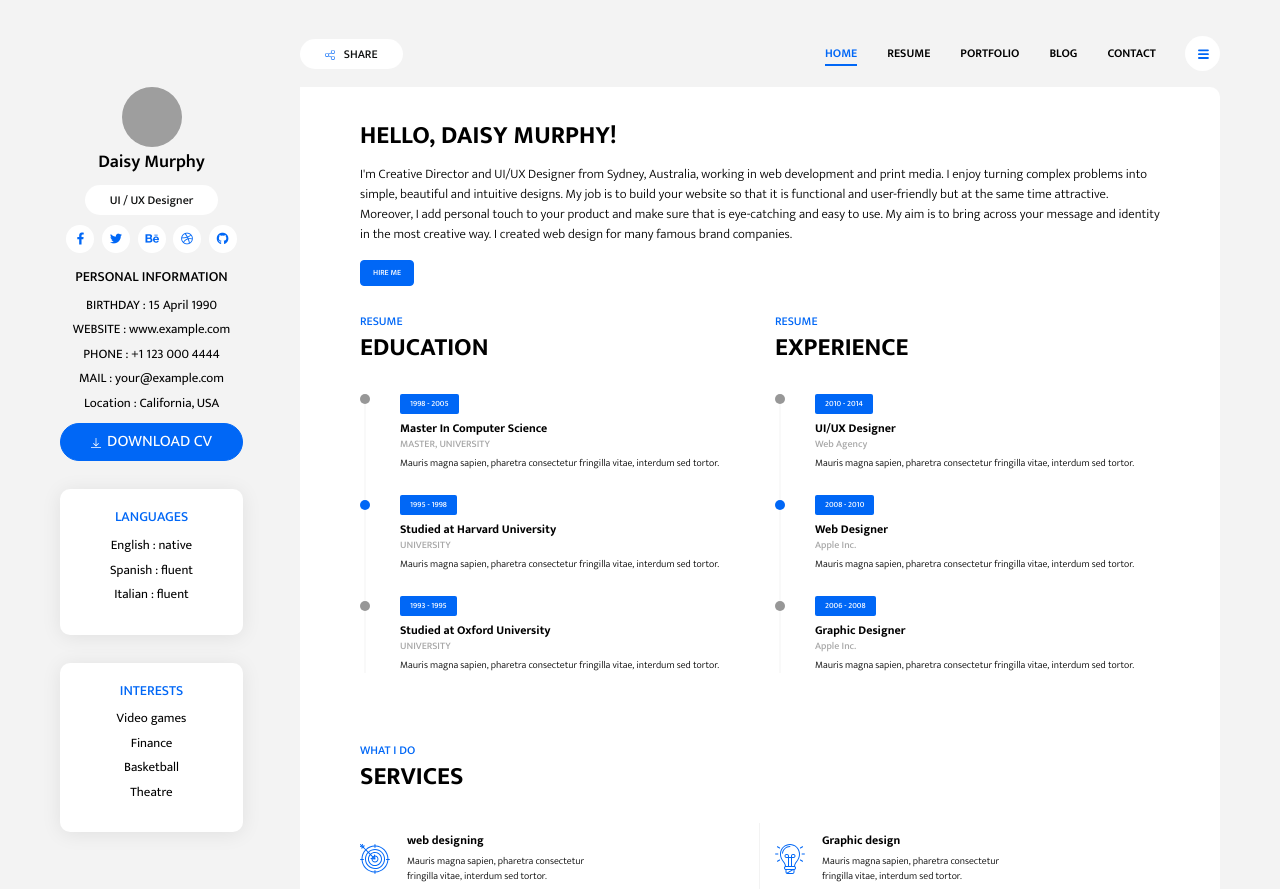
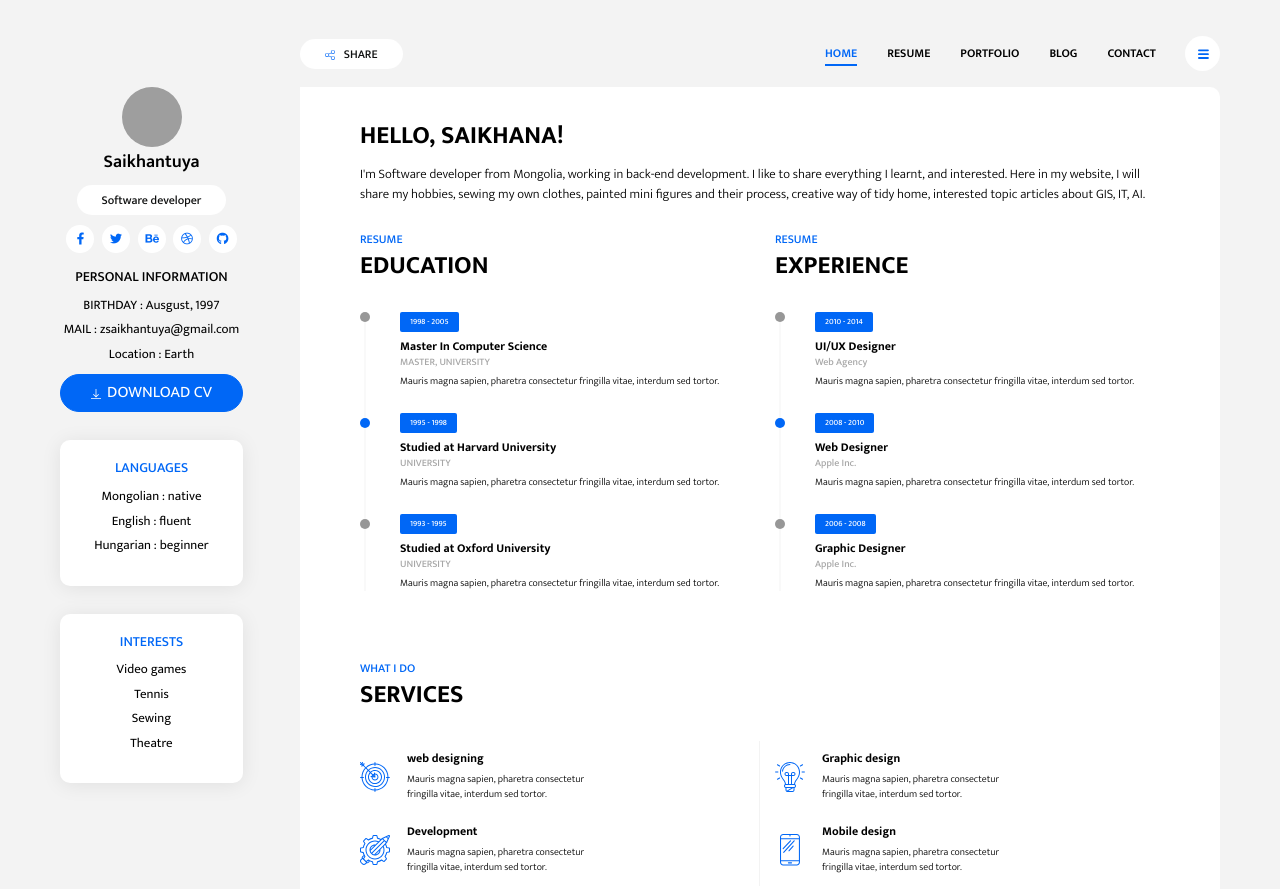
Before and after one commit to Saikhana/Saikhana.github.io, a website: page index.html in a window 1280 px wide. Shown: the top 889 px of the page. Drawn offline with Linux system fonts and the light colour scheme; grey boxes are pictures that could not be loaded.

Commit message:
Edited general info

```diff
--- a/index.html
+++ b/index.html
@@ -30,9 +30,9 @@
             <div class="profile-img-wrapper">
                 <img src="assets/images/Profile.png" alt="profile">
             </div>
-            <h1 class="profile-name">Daisy Murphy</h1>
+            <h1 class="profile-name">Saikhantuya</h1>
             <div class="text-center">
-                <span class="badge badge-white badge-pill profile-designation">UI / UX Designer</span>
+                <span class="badge badge-white badge-pill profile-designation">Software developer</span>
             </div>
             <nav class="social-links">
                 <a href="#!" class="social-link"><i class="fab fa-facebook-f"></i></a>
@@ -44,11 +44,11 @@
             <div class="widget">
                 <h5 class="widget-title">personal information</h5>
                 <div class="widget-content">
-                    <p>BIRTHDAY : 15 April 1990</p>
-                    <p>WEBSITE : www.example.com</p>
-                    <p>PHONE : +1 123 000 4444</p>
-                    <p>MAIL : your@example.com</p>
-                    <p>Location : California, USA</p>
+                    <p>BIRTHDAY : Ausgust, 1997</p>
+<!--                    <p>WEBSITE : www.example.com</p>-->
+<!--                    <p>PHONE : +1 123 000 4444</p>-->
+                    <p>MAIL : zsaikhantuya@gmail.com</p>
+                    <p>Location : Earth</p>
                     <button class="btn btn-download-cv btn-primary rounded-pill"> <img src="assets/images/download.svg" alt="download"
                         class="btn-img">DOWNLOAD CV </button>
                 </div>
@@ -57,9 +57,9 @@
                 <div class="card-body">
                     <div class="widget-content">
                         <h5 class="widget-title card-title">LANGUAGES</h5>
-                        <p>English : native</p>
-                        <p>Spanish : fluent</p>
-                        <p>Italian : fluent</p>
+                        <p>Mongolian : native</p>
+                        <p>English : fluent</p>
+                        <p>Hungarian : beginner</p>
                     </div>
                 </div>
             </div>
@@ -68,8 +68,8 @@
                     <div class="widget-content">
                         <h5 class="widget-title card-title">INTERESTS</h5>
                         <p>Video games</p>
-                        <p>Finance</p>
-                        <p>Basketball</p>
+                        <p>Tennis</p>
+                        <p>Sewing</p>
                         <p>Theatre</p>
                     </div>
                 </div>
@@ -77,14 +77,11 @@
         </aside>
         <main>
             <section class="intro-section">
-                <h2 class="section-title">Hello, Daisy Murphy!</h2>
-                <p>I'm Creative Director and UI/UX Designer from Sydney, Australia, working in web development and print
-                    media. I enjoy turning complex problems into simple, beautiful and intuitive designs. My job is to
-                    build your website so that it is functional and user-friendly but at the same time attractive.
-                    Moreover, I add personal touch to your product and make sure that is eye-catching and easy to use.
-                    My aim is to bring across your message and identity in the most creative way. I created web design
-                    for many famous brand companies.</p>
-                <a href="#!" class="btn btn-primary btn-hire-me">HIRE ME</a>
+                <h2 class="section-title">Hello, Saikhana!</h2>
+                <p>I'm Software developer from Mongolia, working in back-end development. I like to share everything I learnt, and interested.
+                Here in my website, I will share my hobbies, sewing my own clothes, painted mini figures and their process, creative way of tidy home,
+                    interested topic articles about GIS, IT, AI.</p>
+<!--                <a href="#!" class="btn btn-primary btn-hire-me">HIRE ME</a>-->
             </section>
             <section class="resume-section">
                 <div class="row">
```
Also changed, not shown: 1 other file.
